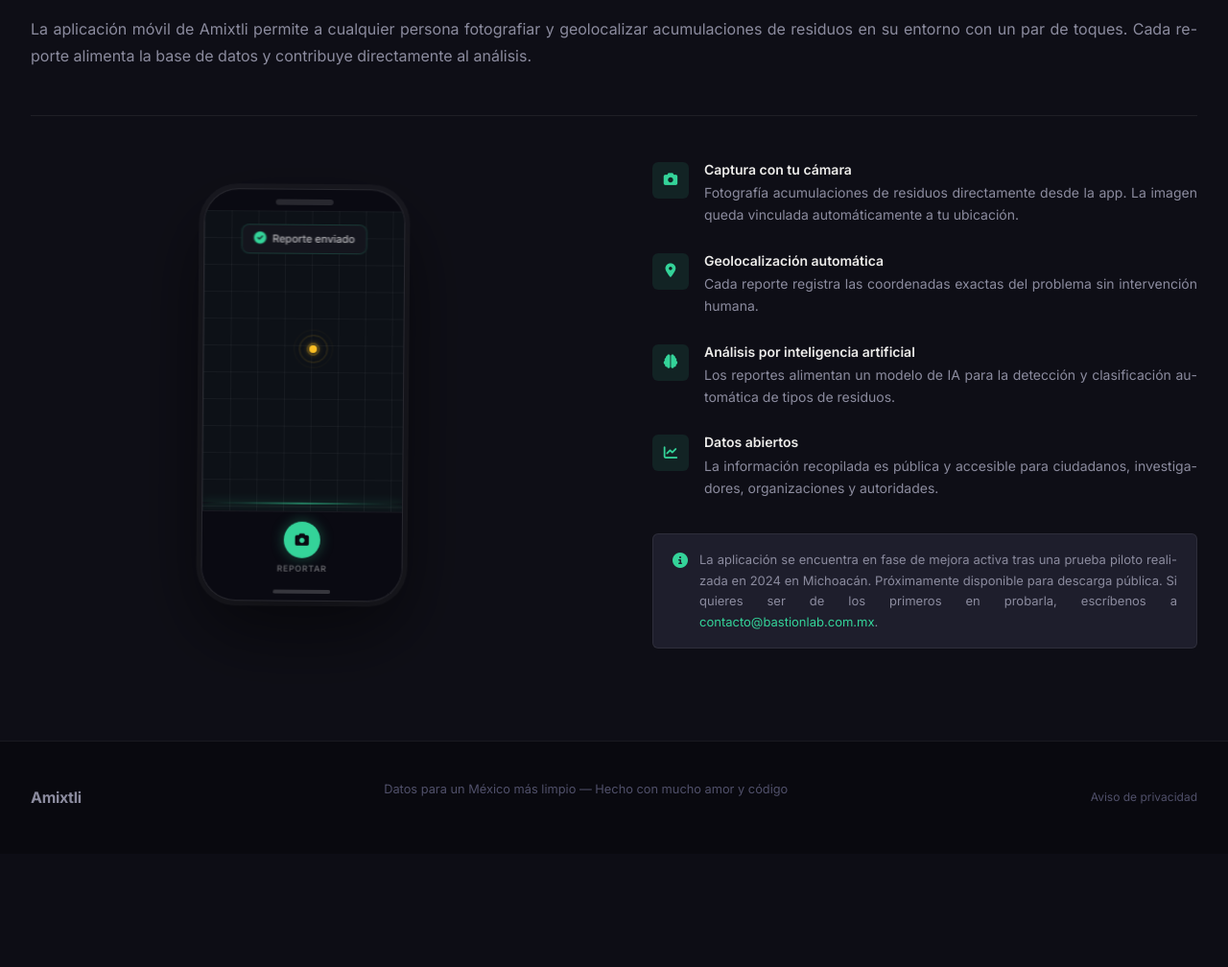
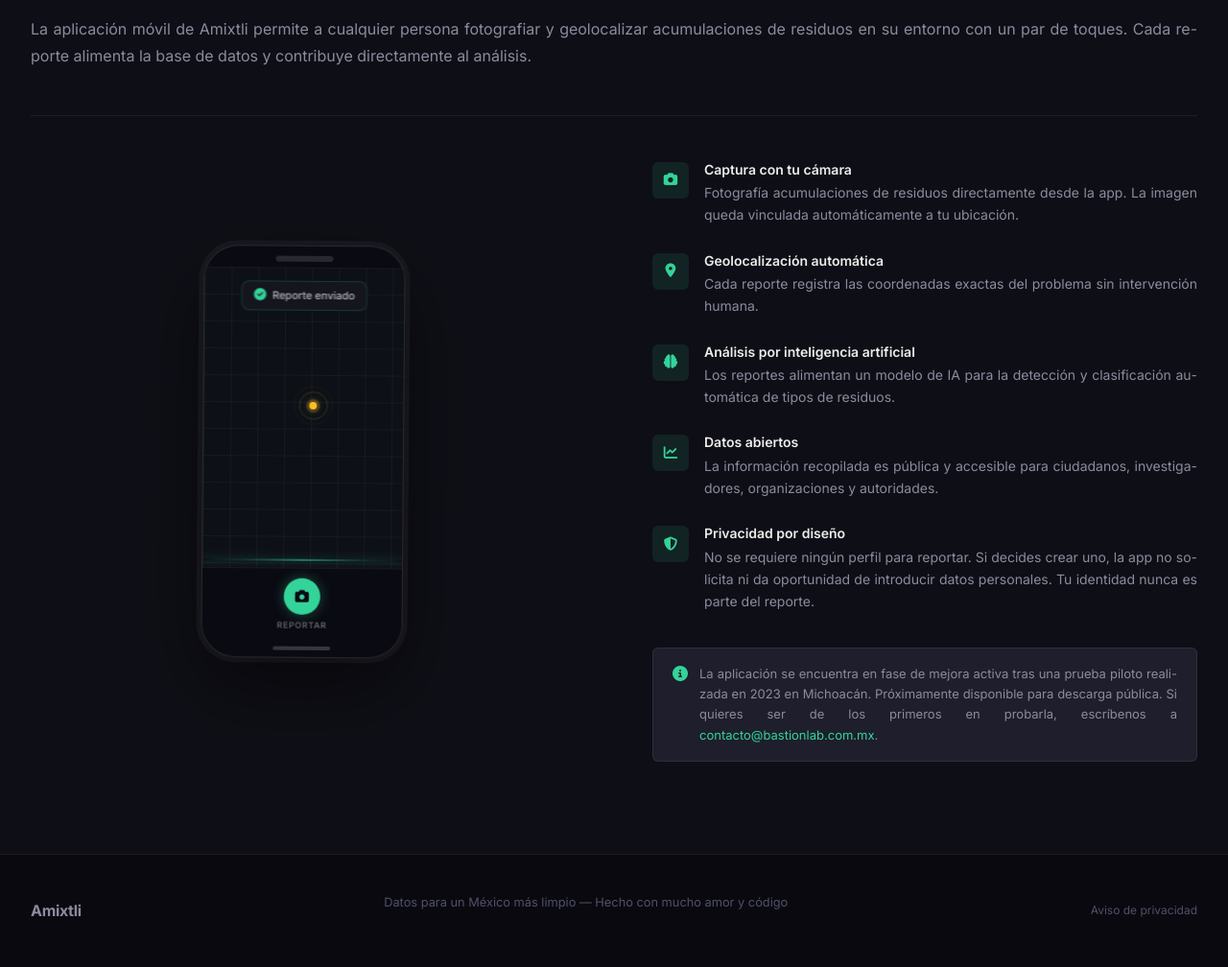
Before and after one commit to th3-butl3r/amixtli-front-end, a Flask app: page /app in a window 1280 px wide. Shown: the part 257-1265 px from the top of the page at 96% size. Before the commit the page ends 1095 px from the top, so only its background shows below. Run offline with Flask 3, Linux system fonts and the light colour scheme; parts of the project's set-up code (start-up, migrations or seed data) failed here and were passed over.

Commit message:
feat: Update message with privacy focus

```diff
--- a/templates/app.html
+++ b/templates/app.html
@@ -100,11 +100,25 @@
         </div>
       </div>
 
+      <div class="app-feature">
+        <div class="app-feature-icon">
+          <i class="fa-solid fa-shield-halved"></i>
+        </div>
+        <div>
+          <h4>Privacidad por diseño</h4>
+          <p>
+            No se requiere ningún perfil para reportar. Si decides crear uno,
+            la app no solicita ni da oportunidad de introducir datos personales.
+            Tu identidad nunca es parte del reporte.
+          </p>
+        </div>
+      </div>
+
       <div class="app-notice">
         <i class="fa-solid fa-circle-info"></i>
         <p>
           La aplicación se encuentra en fase de mejora activa tras una prueba piloto
-          realizada en 2024 en Michoacán. Próximamente disponible para descarga pública.
+          realizada en 2023 en Michoacán. Próximamente disponible para descarga pública.
           Si quieres ser de los primeros en probarla, escríbenos a
           <a href="mailto:contacto@bastionlab.com.mx" class="text-link">contacto@bastionlab.com.mx</a>.
         </p>
```
Also changed, not shown: templates/index.html (+9 -6 lines).
